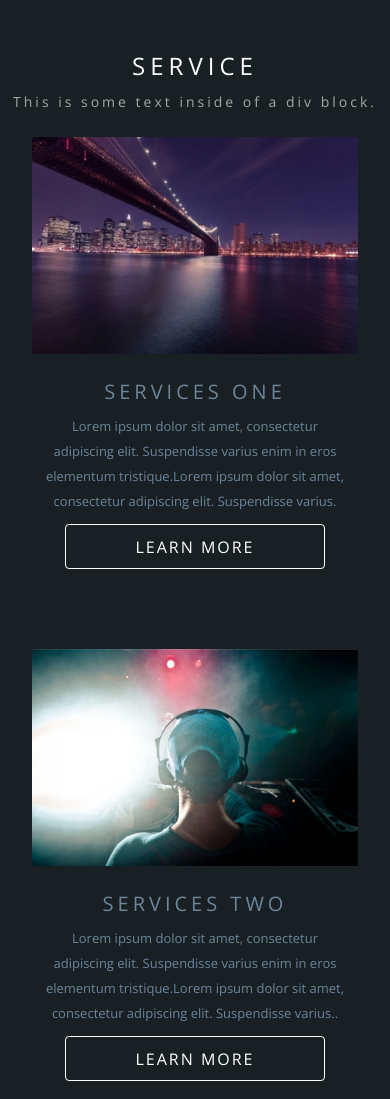
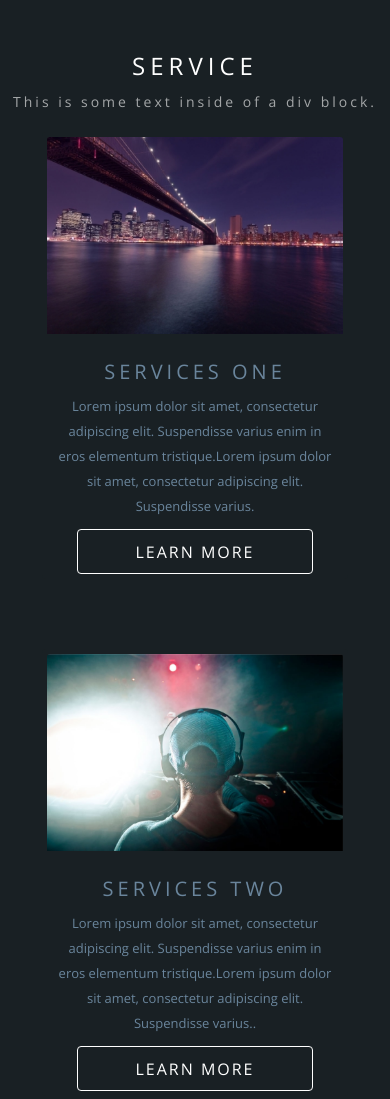
Before and after one commit to Javohir4284/Velocity, a plain HTML site: page index.html in a window 390 px wide. Shown: the part 2140-3239 px from the top of the page. Drawn offline with nearby package versions, Linux system fonts and the light colour scheme.

Commit message:
Yangilandi

```diff
--- a/assets/style/responsive.css
+++ b/assets/style/responsive.css
@@ -30,6 +30,7 @@
 }
 
 @media screen and (max-width: 576px){
+
     .navbar-md .navbar-brand{
         padding-left: 10px;
         font-size: 18px;
@@ -85,6 +86,11 @@
         margin-top: 20px;
     }
 
+    .service .row{
+        margin-left: 0;
+        margin-right: 0;
+    }
+
     .card-row .card{
         width: 90%;
         margin: 20px auto;
```
